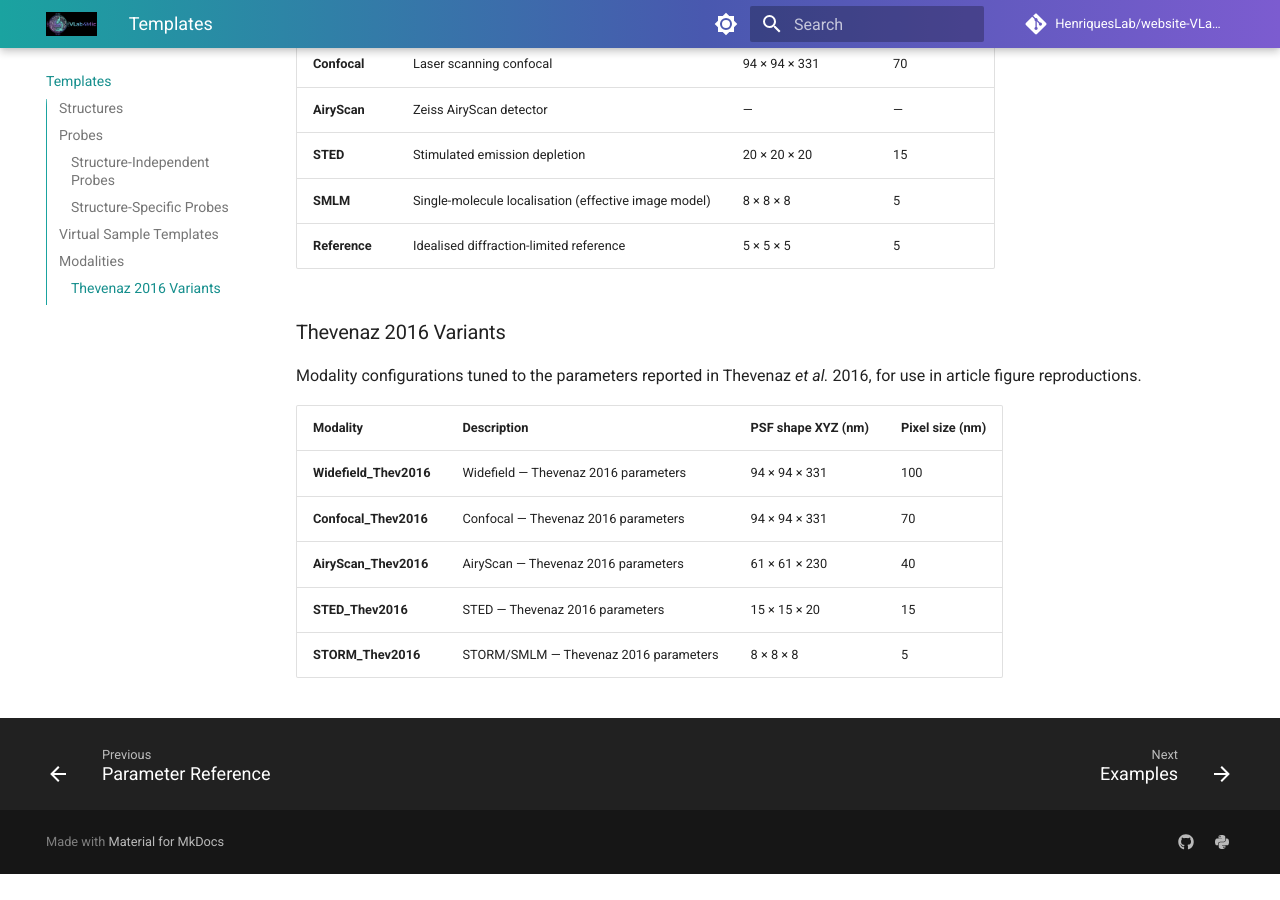
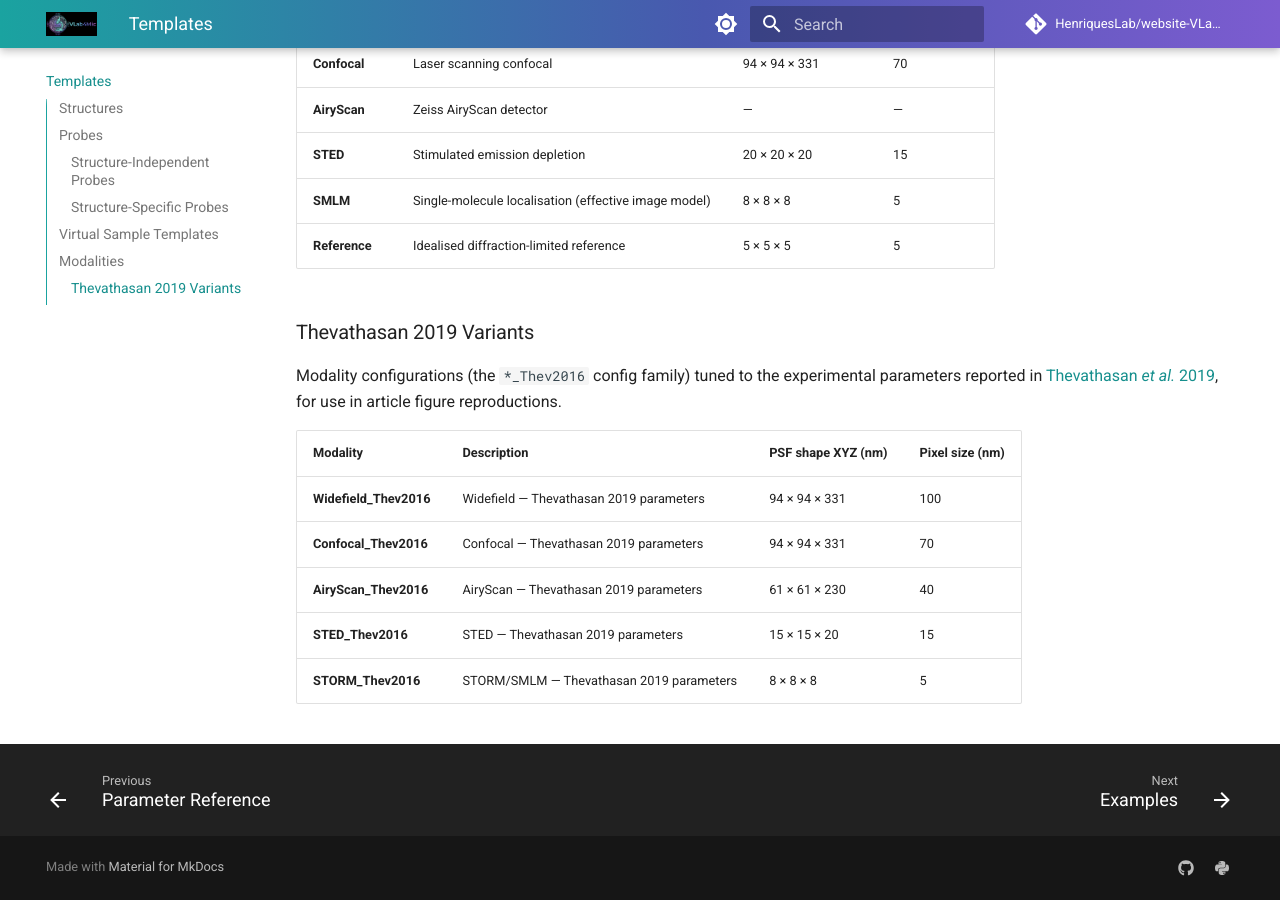
Before and after one commit to HenriquesLab/website-VLab4Mic, an MkDocs documentation site: the page built from docs/templates.md, in a window 1280 px wide and 900 px high, scrolled down 2201 px. Built offline with MkDocs 1.6.1 and Material for MkDocs 9.7.7, drawn with Linux system fonts in a browser that asks for light colours; comment, search, counter and statistics services are not loaded; before the commit the page ends 3075 px from its top, so only the background shows below that.

Commit message:
Correct citation: Thevenaz 2016 -> Thevathasan et al. 2019
The 'Thevenaz 2016' modality variants are mislabelled. These are the NPC
validation modality configs (the *_Thev2016 config family), which the
manuscript ties to Thevathasan et al. 2019, 'Nuclear Pores as Versatile
Reference Standards for Quantitative Superresolution Microscopy' (Nat Methods
16:1045-1053, doi:10.1038/s41592-019-0574-9). Confirmed: the table's pixel
sizes (Widefield 100, Confocal 70, AiryScan 40, STED 15 nm) match the SI
Methods NPC modality pixel sizes exactly. Replaces the dead OPTICA.3.000557
DOI removed earlier. Package config IDs (*_Thev2016) left unchanged.

Co-Authored-By: Claude Opus 4.8 <noreply@anthropic.com>

```diff
--- a/docs/templates.md
+++ b/docs/templates.md
@@ -71,14 +71,14 @@ Pre-configured probes tuned to particular structures.
 | **SMLM** | Single-molecule localisation (effective image model) | 8 × 8 × 8 | 5 |
 | **Reference** | Idealised diffraction-limited reference | 5 × 5 × 5 | 5 |
 
-### Thevenaz 2016 Variants
+### Thevathasan 2019 Variants
 
-Modality configurations tuned to the parameters reported in Thevenaz *et al.* 2016, for use in article figure reproductions.
+Modality configurations (the `*_Thev2016` config family) tuned to the experimental parameters reported in [Thevathasan *et al.* 2019](https://doi.org/10.1038/s41592-019-0574-9), for use in article figure reproductions.
 
 | Modality | Description | PSF shape XYZ (nm) | Pixel size (nm) |
 | --- | --- | --- | --- |
-| **Widefield_Thev2016** | Widefield — Thevenaz 2016 parameters | 94 × 94 × 331 | 100 |
-| **Confocal_Thev2016** | Confocal — Thevenaz 2016 parameters | 94 × 94 × 331 | 70 |
-| **AiryScan_Thev2016** | AiryScan — Thevenaz 2016 parameters | 61 × 61 × 230 | 40 |
-| **STED_Thev2016** | STED — Thevenaz 2016 parameters | 15 × 15 × 20 | 15 |
-| **STORM_Thev2016** | STORM/SMLM — Thevenaz 2016 parameters | 8 × 8 × 8 | 5 |
+| **Widefield_Thev2016** | Widefield — Thevathasan 2019 parameters | 94 × 94 × 331 | 100 |
+| **Confocal_Thev2016** | Confocal — Thevathasan 2019 parameters | 94 × 94 × 331 | 70 |
+| **AiryScan_Thev2016** | AiryScan — Thevathasan 2019 parameters | 61 × 61 × 230 | 40 |
+| **STED_Thev2016** | STED — Thevathasan 2019 parameters | 15 × 15 × 20 | 15 |
+| **STORM_Thev2016** | STORM/SMLM — Thevathasan 2019 parameters | 8 × 8 × 8 | 5 |
```
